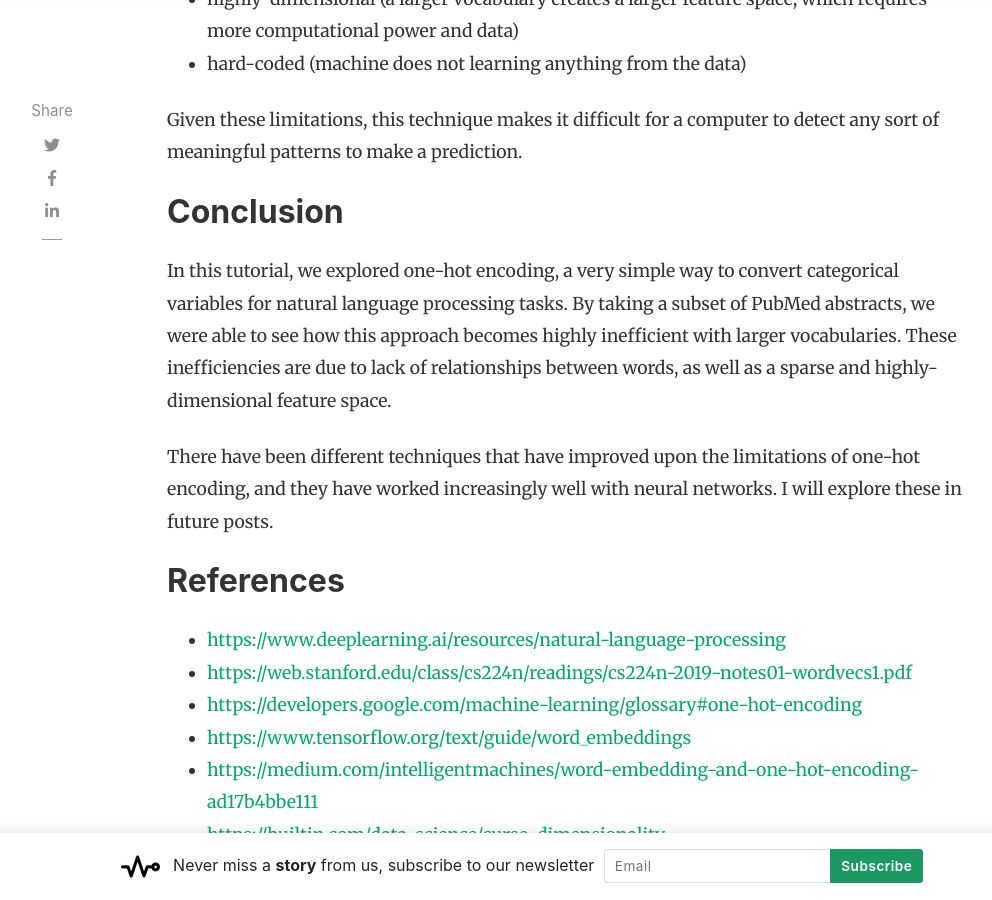
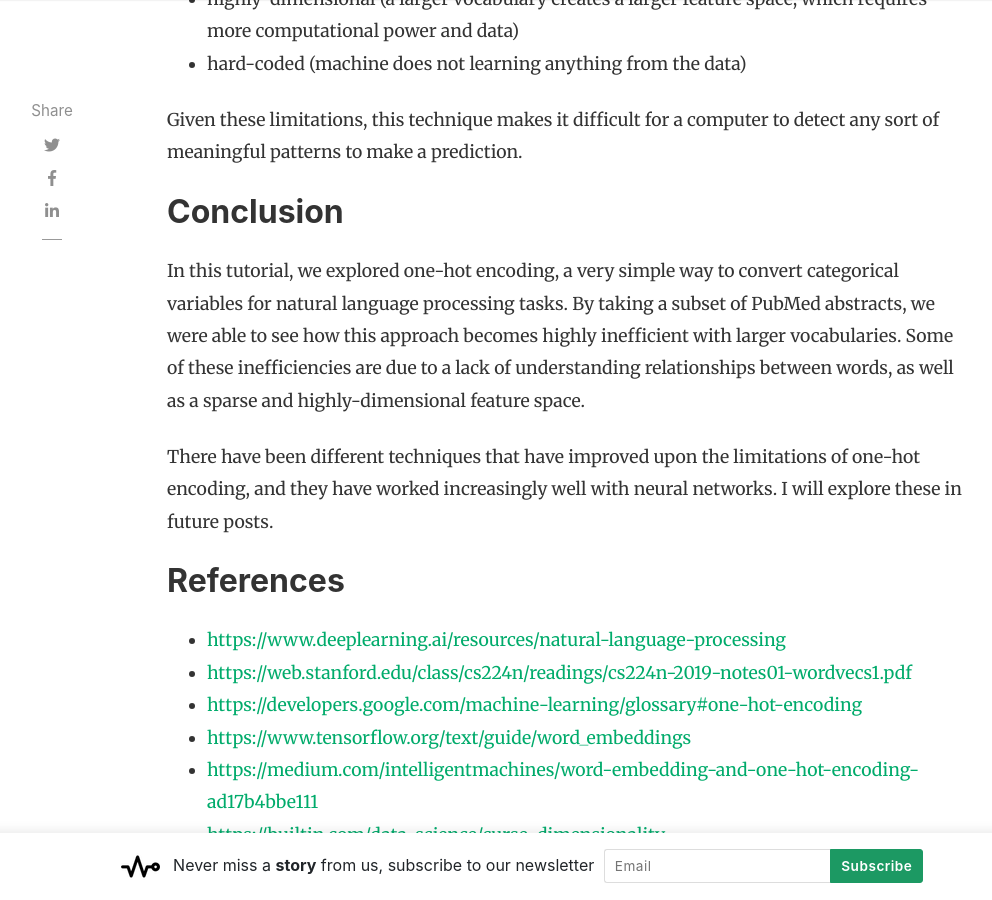
Before and after one commit to slsu0424/slsu0424.github.io, a Jekyll site: the page built from _posts/2023-07-27-encoding-pubmed-abstracts-for-nlp-tasks.md, in a window 1280 px wide and 900 px high, scrolled down 6627 px. Shown: the whole window, without its empty margins (118-1110 px from the left). Built offline with Jekyll 4.4.1, drawn with Linux system fonts in a browser that asks for light colours; nearby versions of some CDN libraries; comment, search, counter and statistics services are not loaded.

Commit message:
Update 2023-07-27-encoding-pubmed-abstracts-for-nlp-tasks.md

```diff
--- a/_posts/2023-07-27-encoding-pubmed-abstracts-for-nlp-tasks.md
+++ b/_posts/2023-07-27-encoding-pubmed-abstracts-for-nlp-tasks.md
@@ -77,7 +77,7 @@ Given these limitations, this technique makes it difficult for a computer to det
 
 ## Conclusion
 
-In this tutorial, we explored one-hot encoding, a very simple way to convert categorical variables for natural language processing tasks.  By taking a subset of PubMed abstracts, we were able to see how this approach becomes highly inefficient with larger vocabularies.  These inefficiencies are due to lack of relationships between words, as well as a sparse and highly-dimensional feature space.
+In this tutorial, we explored one-hot encoding, a very simple way to convert categorical variables for natural language processing tasks.  By taking a subset of PubMed abstracts, we were able to see how this approach becomes highly inefficient with larger vocabularies.  Some of these inefficiencies are due to a lack of understanding relationships between words, as well as a sparse and highly-dimensional feature space.
 
 There have been different techniques that have improved upon the limitations of one-hot encoding, and they have worked increasingly well with neural networks.  I will explore these in future posts.
 
```
